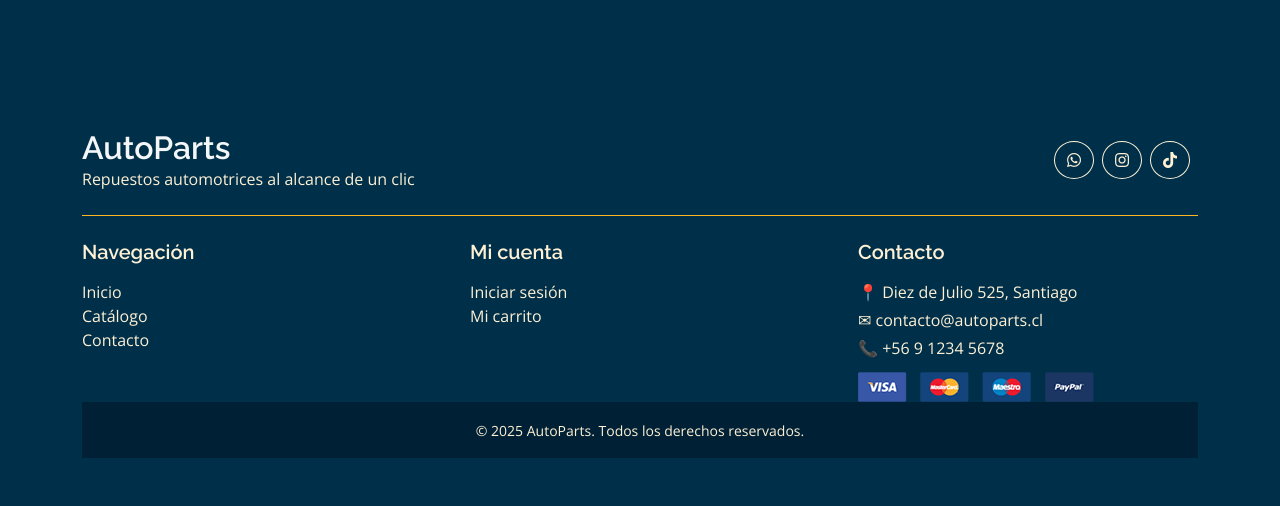
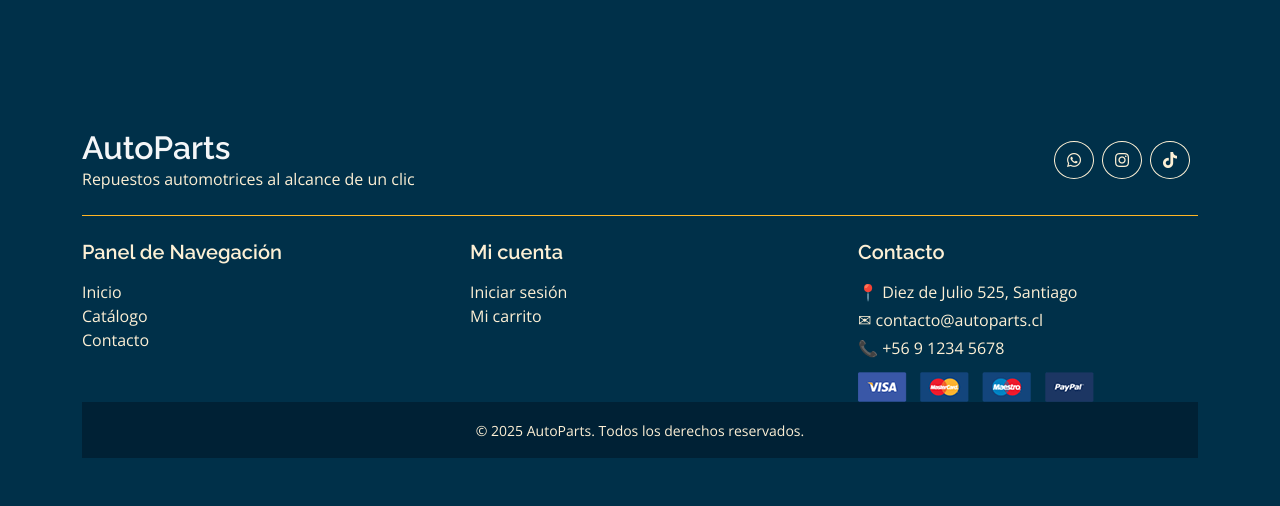
Before and after one commit to OscarNeiraN/Ev3_IntegrationSolutions, a Django app: page /catalogo/ in a window 1280 px wide. Shown: the part 1109-1615 px from the top of the page. Run offline with Django 5.2, Linux system fonts and the light colour scheme; data comes from the database, SQL or seed files in the repository; data that the repository does not hold is empty; some libraries are stand-ins or nearby versions.

Commit message:
fix: corrigiendo error de titulo en prod

```diff
--- a/frontend/templates/base/footer.html
+++ b/frontend/templates/base/footer.html
@@ -31,7 +31,7 @@
 <!-- Footer Links -->
 <div class="row g-5">
   <div class="col-md-4">
-    <h5 class="text-light mb-3">Navegación</h5>
+    <h5 class="text-light mb-3">Panel de Navegación</h5>
     <ul class="list-unstyled">
       <li><a class="text-white-50" href="{% url 'home' %}">Inicio</a></li>
       <li><a class="text-white-50" href="{% url 'catalogo' %}">Catálogo</a></li>
```
